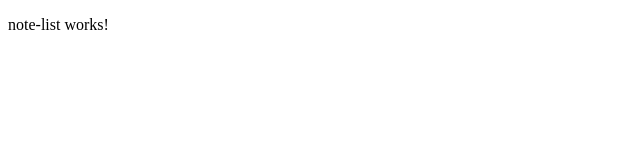
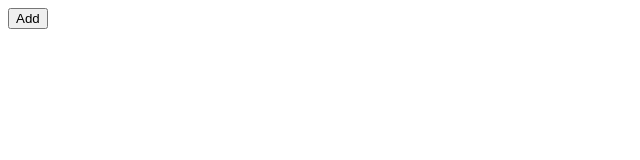
Before and after one commit to Dzuming/local-storage-notebook, an Angular app: page / in a window 1280 px wide. Shown: the top 160 px of the page, without its empty margins (0-640 px from the left). Built offline with nearby package versions, Linux system fonts and the light colour scheme.

Commit message:
Save notes to local storage

```diff
--- a/package.json
+++ b/package.json
@@ -26,7 +26,7 @@
     "zone.js": "^0.7.2"
   },
   "devDependencies": {
-    "@angular/cli": "1.0.0-beta.30",
+    "@angular/cli": "^1.0.0-beta.30",
     "@angular/compiler-cli": "^2.3.1",
     "@types/jasmine": "2.5.38",
     "@types/node": "^6.0.42",
--- a/src/app/note-list/note-list.component.html
+++ b/src/app/note-list/note-list.component.html
@@ -1,3 +1,3 @@
-<p>
-  note-list works!
-</p>
+<div [innerHtml] = "show()">
+  </div>
+  <button (click)="save('sss')">Add</button>
--- a/src/app/note-list/note-list.component.ts
+++ b/src/app/note-list/note-list.component.ts
@@ -6,12 +6,20 @@ import { LocalStorageService} from '../shared/local-storage.service'
   styleUrls: ['./note-list.component.css'],
   providers: [LocalStorageService]
 })
+
 export class NoteListComponent implements OnInit {
-
+    public noteObject:string = "noteObject";
   constructor(private localStorageService: LocalStorageService) { }
 
   ngOnInit() {
-    this.localStorageService.saveItem("test","test1")
+    console.log(this.show())
   }
-
+  save(newObject) {
+    let value:Array<Object> = JSON.parse(this.show())
+    value[0]["test4"] = newObject;
+    this.localStorageService.saveItem(this.noteObject, value)
+  }
+  show() {
+    return this.localStorageService.getItem(this.noteObject)
+  }
 }
--- a/src/app/shared/local-storage.service.ts
+++ b/src/app/shared/local-storage.service.ts
@@ -4,11 +4,11 @@ import { Injectable } from '@angular/core';
 export class LocalStorageService {
 
   constructor() { }
-saveItem(name, value){
-  localStorage.setItem(name, value )
+saveItem(name:string, value:Object):any{
+  localStorage.setItem(name, JSON.stringify(value) )
 }
-getItem(){
-
+getItem(name){
+return localStorage.getItem(name)
 }
 removeItem(){
 
```
